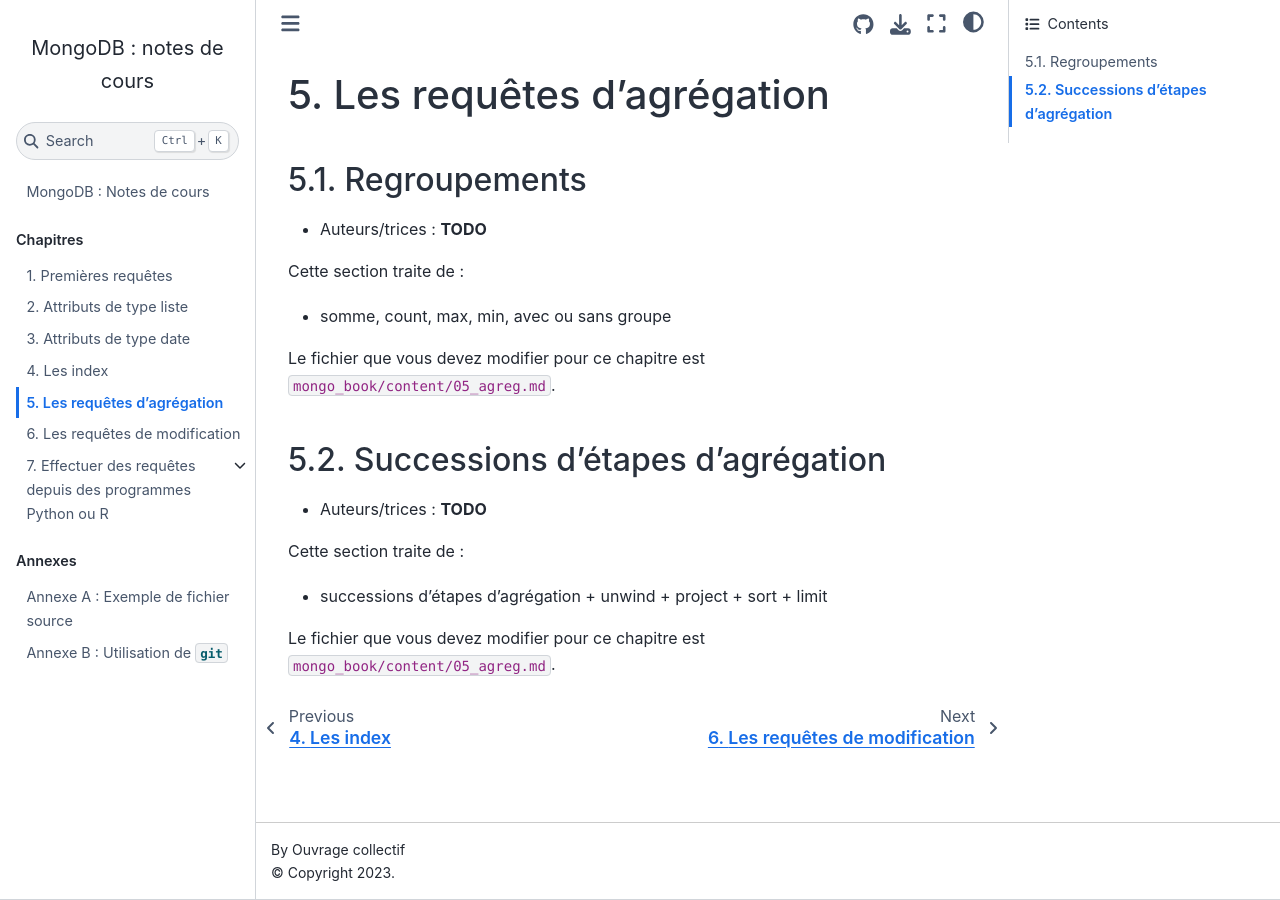
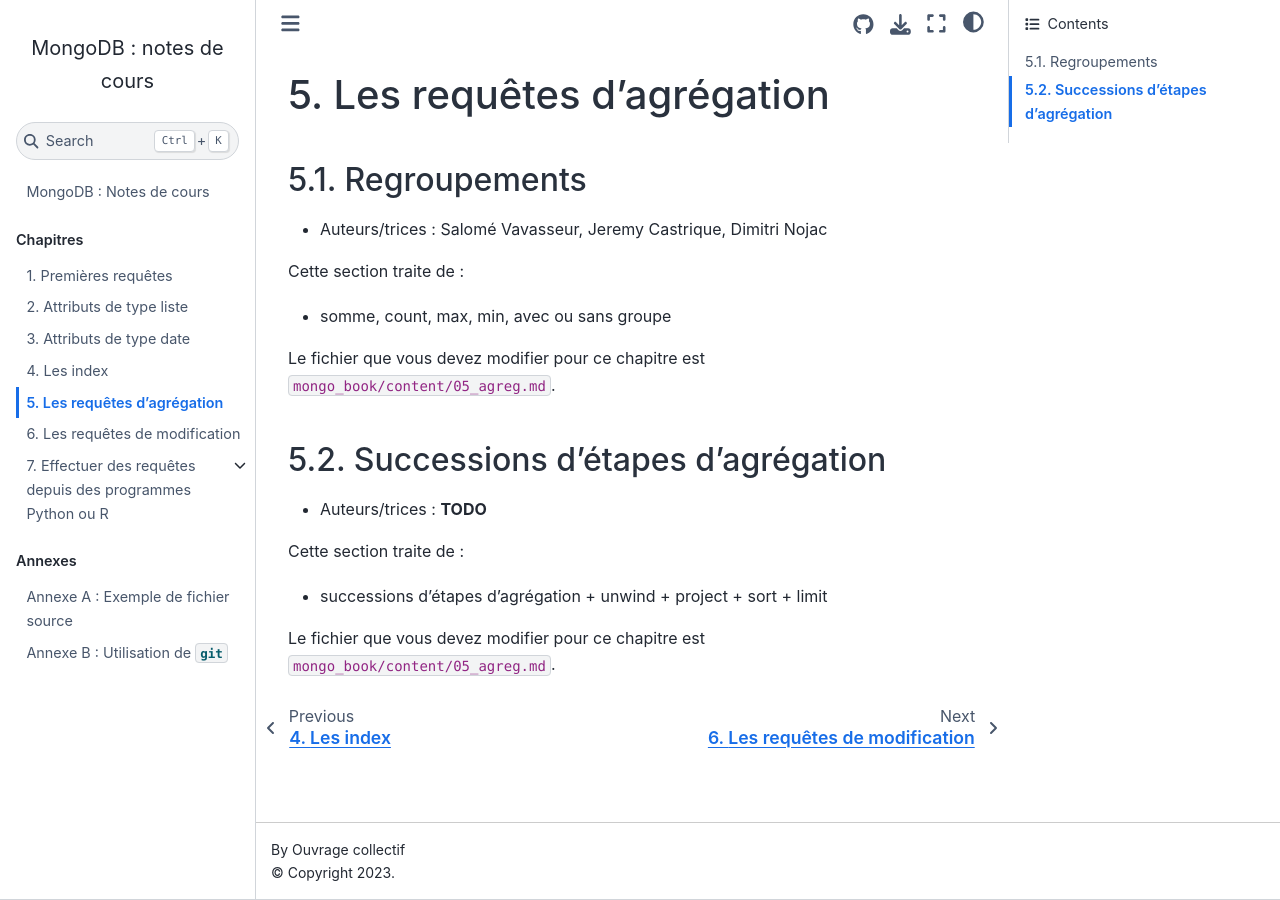
Before and after one commit to rtavenar/mongo_book, a Jupyter Book: the page built from content/05_agreg.md, in a window 1280 px wide. Built offline with Jupyter Book 1.0.4 settings and Sphinx 7.4.7 and the Sphinx Book theme 1.1.4, drawn with Linux system fonts in a browser that asks for light colours.

Commit message:
Update 05_agreg.md
Test changement de noms

```diff
--- a/content/05_agreg.md
+++ b/content/05_agreg.md
@@ -17,7 +17,7 @@
 
 ## Regroupements
 
-* Auteurs/trices : **TODO**
+* Auteurs/trices : Salomé Vavasseur, Jeremy Castrique, Dimitri Nojac
 
 Cette section traite de :
   * somme, count, max, min, avec ou sans groupe
```
